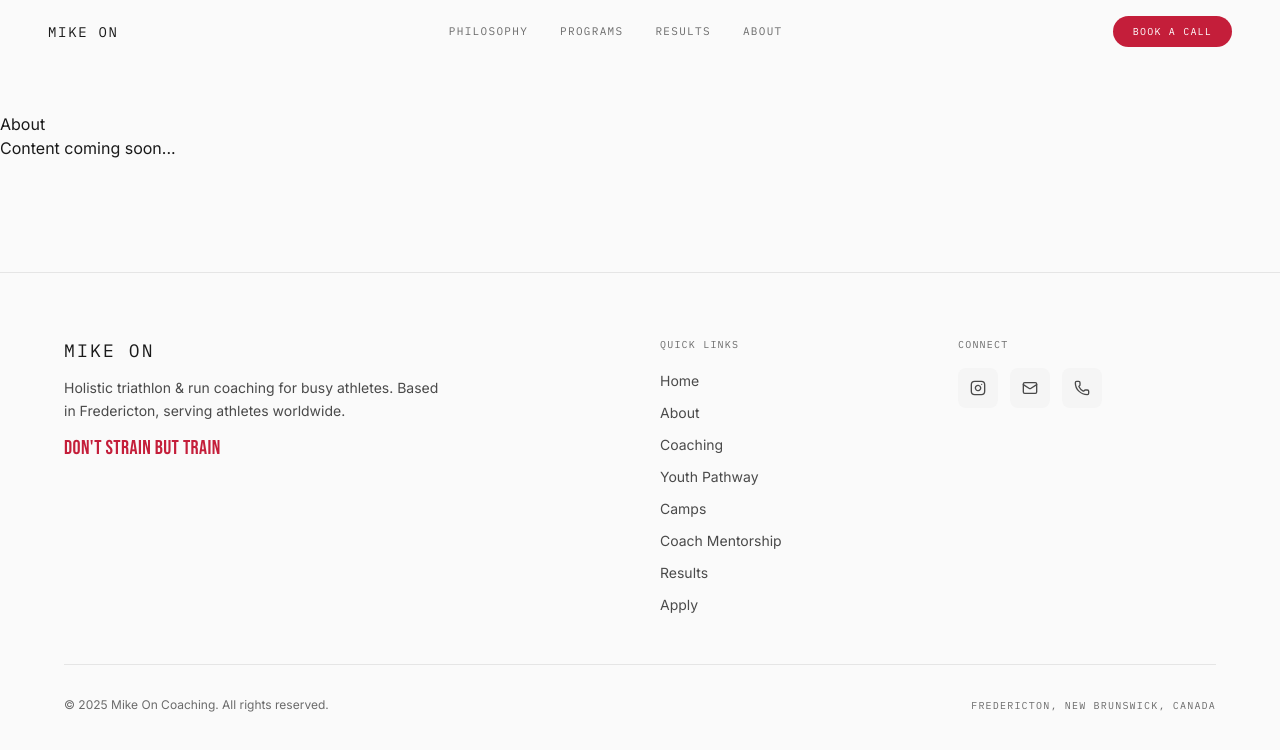
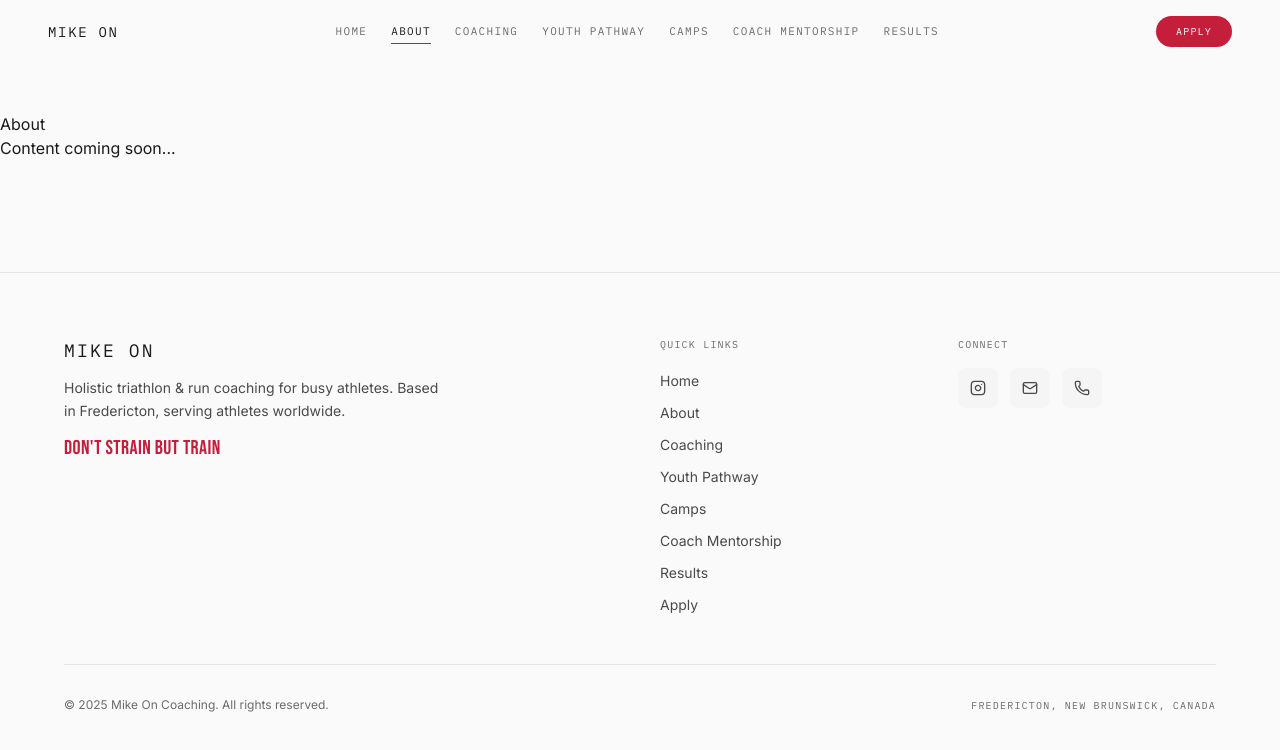
Before and after one commit to BillSteinUNB/TeamOnMultiSports, a React (Vite) app: page /about in a window 1280 px wide. Shown: the top 750 px of the page. Built offline with nearby package versions, Linux system fonts and the light colour scheme.

Commit message:
feat(nav): rebuild navigation with mobile menu and page routing

```diff
--- a/src/components/Navigation.tsx
+++ b/src/components/Navigation.tsx
@@ -1,7 +1,35 @@
-import { useEffect, useState } from 'react';
+import { useEffect, useState, useCallback } from 'react';
+import { Link, NavLink, useLocation, useNavigate } from 'react-router';
+import { Menu } from 'lucide-react';
+import { cn } from '@/lib/utils';
+import {
+  Sheet,
+  SheetContent,
+  SheetHeader,
+  SheetTitle,
+} from '@/components/ui/sheet';
+
+interface NavItem {
+  label: string;
+  to: string;
+  sectionId?: string;
+}
+
+const NAV_ITEMS: NavItem[] = [
+  { label: 'HOME', to: '/' },
+  { label: 'ABOUT', to: '/about', sectionId: 'about' },
+  { label: 'COACHING', to: '/coaching' },
+  { label: 'YOUTH PATHWAY', to: '/youth-pathway' },
+  { label: 'CAMPS', to: '/camps' },
+  { label: 'COACH MENTORSHIP', to: '/coach-mentorship' },
+  { label: 'RESULTS', to: '/results', sectionId: 'results' },
+];
 
 export default function Navigation() {
   const [isScrolled, setIsScrolled] = useState(false);
+  const [mobileOpen, setMobileOpen] = useState(false);
+  const location = useLocation();
+  const navigate = useNavigate();
 
   useEffect(() => {
     const handleScroll = () => {
@@ -12,52 +40,130 @@ export default function Navigation() {
     return () => window.removeEventListener('scroll', handleScroll);
   }, []);
 
-  const scrollToSection = (id: string) => {
+  const scrollToSection = useCallback((id: string) => {
     const element = document.getElementById(id);
     if (element) {
       element.scrollIntoView({ behavior: 'smooth' });
     }
-  };
+  }, []);
+
+  /** Smart linking: scroll on homepage, navigate with hash on subpages */
+  const handleSmartClick = useCallback(
+    (e: React.MouseEvent, item: NavItem) => {
+      if (item.sectionId) {
+        e.preventDefault();
+        if (location.pathname === '/') {
+          scrollToSection(item.sectionId);
+        } else {
+          navigate(`/#${item.sectionId}`);
+        }
+      }
+      // Items without sectionId: NavLink handles navigation natively
+    },
+    [location.pathname, navigate, scrollToSection]
+  );
+
+  const handleMobileClick = useCallback(
+    (e: React.MouseEvent, item: NavItem) => {
+      handleSmartClick(e, item);
+      setMobileOpen(false);
+    },
+    [handleSmartClick]
+  );
 
   return (
+    <>
       <nav
-      className={`fixed top-0 left-0 w-full z-50 px-6 lg:px-12 py-4 flex items-center justify-between transition-all duration-300 ${
+        className={cn(
+          'fixed top-0 left-0 w-full z-50 px-6 lg:px-12 py-4 flex items-center justify-between transition-all duration-300',
           isScrolled
             ? 'bg-white/90 backdrop-blur-lg shadow-sm'
             : 'bg-transparent'
-      }`}
+        )}
       >
         {/* Logo */}
-      <button
-        onClick={() => window.scrollTo({ top: 0, behavior: 'smooth' })}
+        <Link
+          to="/"
           className="font-mono-label text-sm text-[#1A1A1A] tracking-widest hover:text-[#C41E3A] transition-colors"
         >
           MIKE ON
-      </button>
+        </Link>
 
-      {/* Nav Links */}
-      <div className="hidden md:flex items-center gap-8">
-        <button onClick={() => scrollToSection('philosophy')} className="nav-link">
-          PHILOSOPHY
-        </button>
-        <button onClick={() => scrollToSection('programs')} className="nav-link">
-          PROGRAMS
-        </button>
-        <button onClick={() => scrollToSection('results')} className="nav-link">
-          RESULTS
-        </button>
-        <button onClick={() => scrollToSection('about')} className="nav-link">
-          ABOUT
+        {/* Desktop Nav Links */}
+        <div className="hidden md:flex items-center gap-4 lg:gap-6">
+          {NAV_ITEMS.map((item) => (
+            <NavLink
+              key={item.label}
+              to={item.to}
+              end={item.to === '/'}
+              onClick={(e) => handleSmartClick(e, item)}
+              className={({ isActive }) =>
+                cn('nav-link', isActive && '!text-[#1A1A1A] after:!scale-x-100')
+              }
+            >
+              {item.label}
+            </NavLink>
+          ))}
+        </div>
+
+        {/* Right: Apply CTA (desktop) + Hamburger (mobile) */}
+        <div className="flex items-center gap-4">
+          <Link
+            to="/apply"
+            className="hidden md:block px-5 py-2 bg-[#C41E3A] rounded-full font-mono-label text-[10px] tracking-widest text-white hover:bg-[#9B1B30] transition-all duration-300"
+          >
+            APPLY
+          </Link>
+
+          <button
+            onClick={() => setMobileOpen(true)}
+            className="md:hidden p-2 text-[#1A1A1A] hover:text-[#C41E3A] transition-colors"
+            aria-label="Open menu"
+          >
+            <Menu className="w-6 h-6" />
           </button>
         </div>
+      </nav>
 
-      {/* CTA Button */}
-      <button
-        onClick={() => scrollToSection('contact')}
-        className="px-5 py-2 bg-[#C41E3A] rounded-full font-mono-label text-[10px] tracking-widest text-white hover:bg-[#9B1B30] transition-all duration-300"
+      {/* Mobile Sheet */}
+      <Sheet open={mobileOpen} onOpenChange={setMobileOpen}>
+        <SheetContent side="right" className="w-[300px] pt-12">
+          <SheetHeader>
+            <SheetTitle className="font-mono-label text-sm tracking-widest text-[#1A1A1A]">
+              MIKE ON
+            </SheetTitle>
+          </SheetHeader>
+
+          <nav className="flex flex-col gap-1 px-4 mt-6">
+            {NAV_ITEMS.map((item) => (
+              <NavLink
+                key={item.label}
+                to={item.to}
+                end={item.to === '/'}
+                onClick={(e) => handleMobileClick(e, item)}
+                className={({ isActive }) =>
+                  cn(
+                    'font-mono-label text-[11px] tracking-widest px-3 py-3 rounded-lg transition-colors',
+                    isActive
+                      ? 'text-[#C41E3A] bg-[#C41E3A]/5'
+                      : 'text-[#6B6B6B] hover:text-[#1A1A1A] hover:bg-[#F5F5F5]'
+                  )
+                }
               >
-        BOOK A CALL
-      </button>
+                {item.label}
+              </NavLink>
+            ))}
+
+            <Link
+              to="/apply"
+              onClick={() => setMobileOpen(false)}
+              className="mt-4 px-5 py-3 bg-[#C41E3A] rounded-full font-mono-label text-[10px] tracking-widest text-white text-center hover:bg-[#9B1B30] transition-all duration-300"
+            >
+              APPLY
+            </Link>
           </nav>
+        </SheetContent>
+      </Sheet>
+    </>
   );
 }
```
Lines whose indentation alone changed are shown as unchanged.
